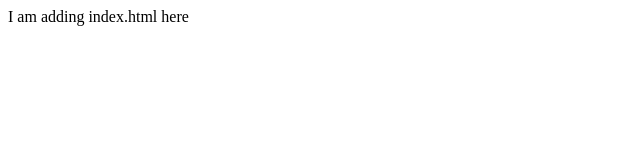
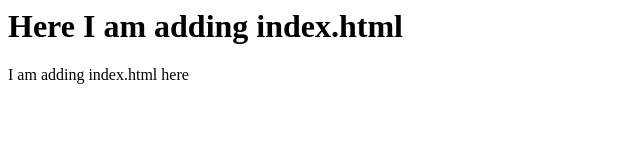
Before and after one commit to niteeshMishra-crownstack/git_test, a plain HTML site: page index.html in a window 1280 px wide. Shown: the whole page, without its empty margins (0-640 px from the left). Drawn offline with Linux system fonts and the light colour scheme.

Commit message:
Update index.html

```diff
--- a/index.html
+++ b/index.html
@@ -1 +1,2 @@
+<h1>Here I am adding index.html </h1>
 <div>I am adding index.html here</div>
```
